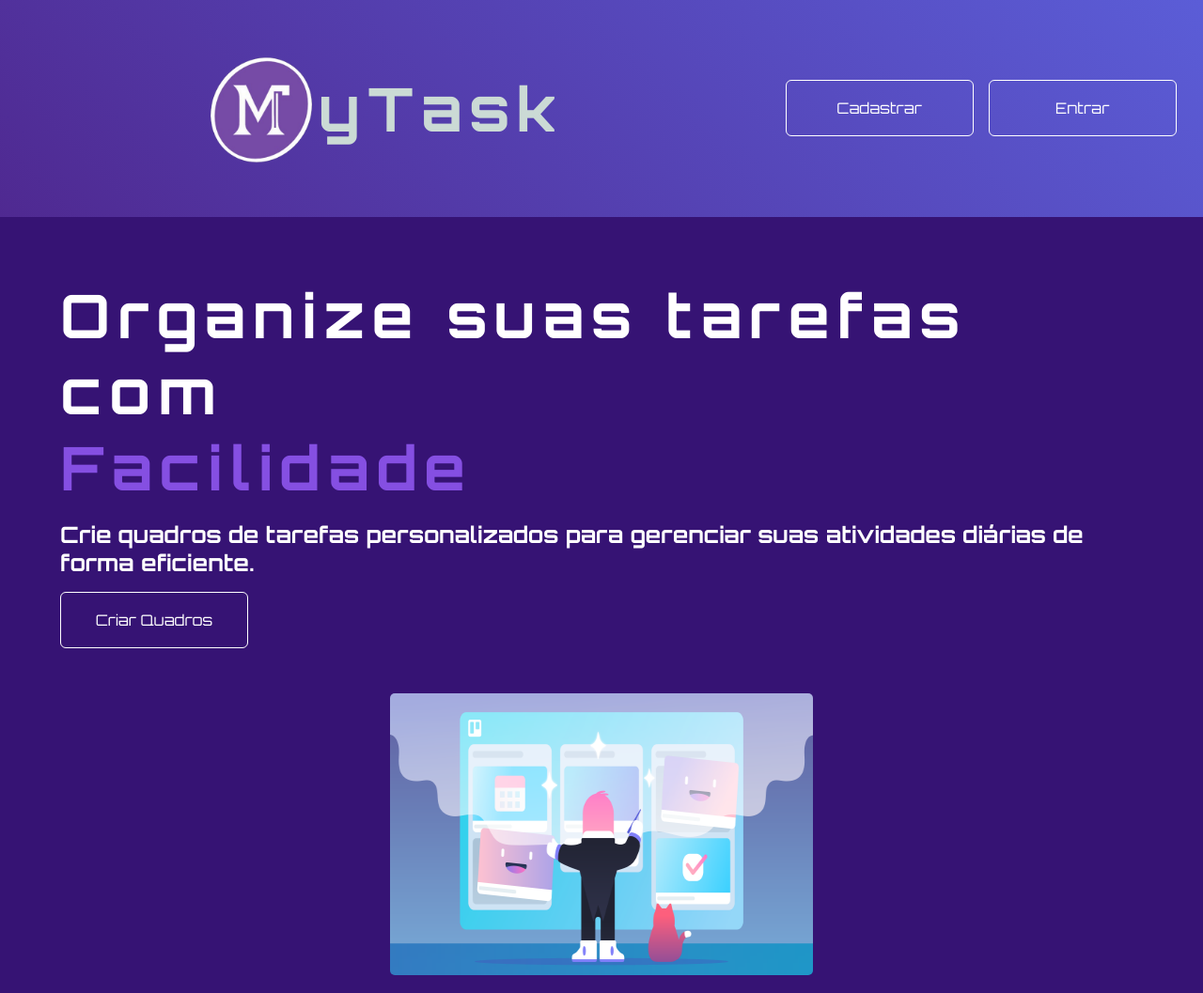
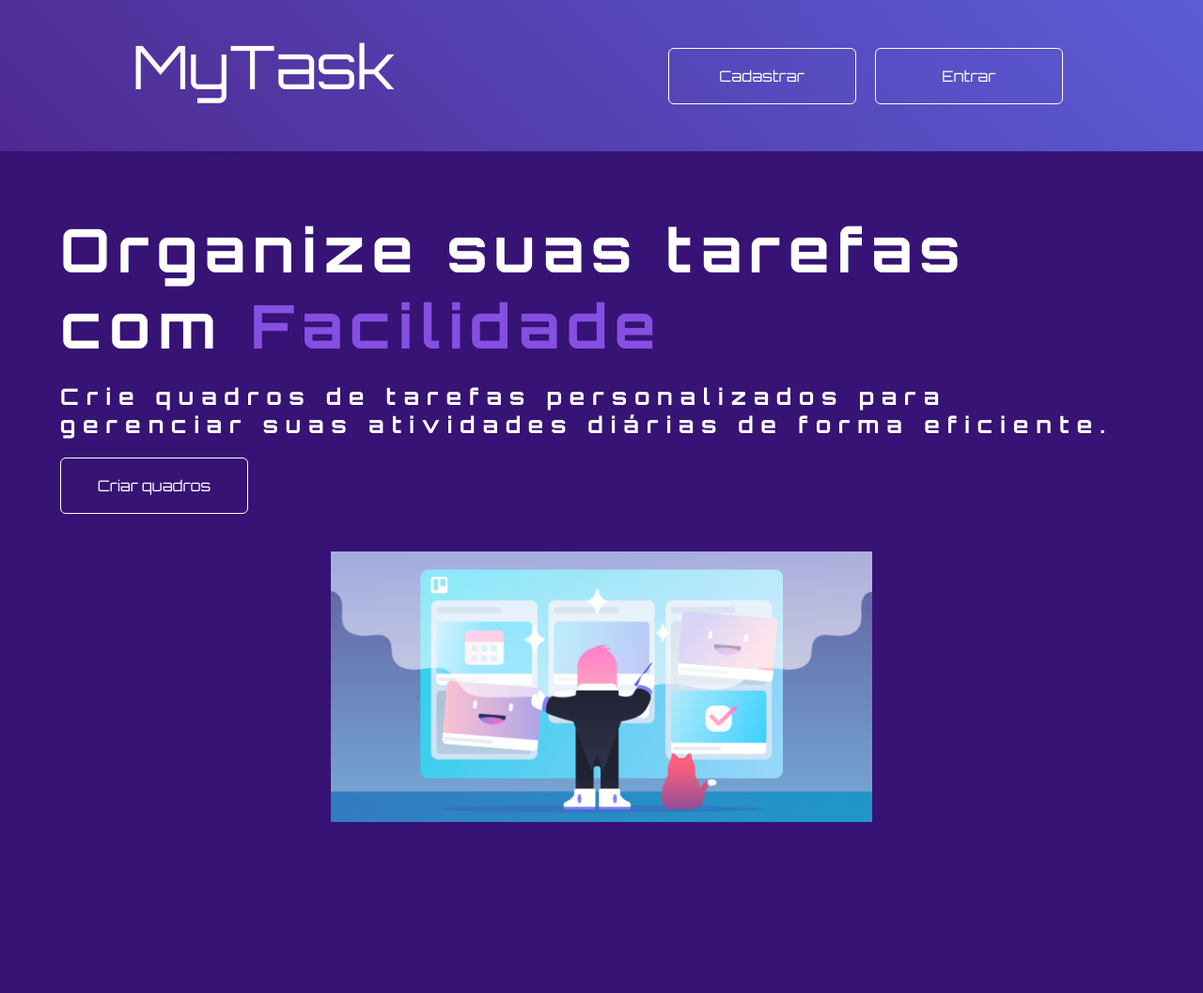
Before and after one commit to FabrizioSsc/Quadro-de-Tarefas-Landing-page, a plain HTML site: page index.html in a window 1280 px wide. Shown: the whole page at 94% size. After the commit the page ends 963 px from the top, so only its background shows below. Drawn offline with Linux system fonts and the light colour scheme.

Commit message:
home screen fixed

```diff
--- a/index.html
+++ b/index.html
@@ -2,37 +2,32 @@
 <html lang="en">
 <head>
     <meta charset="UTF-8">
-    <meta http-equiv="X-UA-Compatible" content="IE=edge">
     <meta name="viewport" content="width=device-width, initial-scale=1.0">
+    <title>My Task</title>
+    <link rel="shortcut icon" href="myTask - interface/imgs/logo.png" type="image/x-icon">
     <link rel="stylesheet" href="style.css">
-    <link rel="shortcut icon" href="myTask - interface/imgs/logo.png" type="image/x-icon">
-    <title>My Task</title>
+
 </head>
 <body>
-    <header>
-
-        <nav id="log">
-            <img id="logo" src="myTask - interface/imgs/logo.png" alt="">
-            <h1 class="title">yTask</h1>
-
-
-        </nav>
-        <div class="box-btn-actions">
-            <button class="btn-action" onclick="window.location.href='myTask - interface/cadastro/index.html'">Cadastrar</button>
-            <button class="btn-action" onclick="window.location.href='myTask - interface/login/index.html'">Entrar</button>
-        </div>
-    </header>
-
-    <main>
-        <section class="first-section">
-            <div>
-                <h1>Organize suas tarefas com <br> <strong>Facilidade</strong></h1>
-                <h2>Crie quadros de tarefas personalizados para gerenciar suas atividades diárias de forma eficiente.</h2>
-         <button class="btn-action link-action"   onclick="window.location.href= 'myTask - interface/quadros/index.html'"  >Criar Quadros</button>
-            </div>
-            <div class="box-img-main">
-                <img class="img-profile" src="myTask - interface/imgs/imagem.png" >
+    <div id="primary-container" style="max-width: 1980px; margin:auto; ">
+        <section id="top-container" style="width:100%; padding-block:30px; background: linear-gradient(45deg, #4f2991 0%, #5b5dd7 ); display:flex; align-items:center; justify-content:space-around; flex-wrap: wrap;">
+            <div id="title" style="font-size:64px; margin-bottom:20px;">MyTask</div>
+            <div id="buttons" style="text-align:center">
+                <button class="btn-header" onclick="window.location.href='myTask - interface/cadastro/index.html'">Cadastrar</button>
+                <button class="btn-header" onclick="window.location.href='myTask - interface/login/index.html'">Entrar</button>
             </div>
         </section>
+        <section id="home">
+            <div id="title-home">Organize suas tarefas com <span style="color:#854fe2;">Facilidade</span></div>
+            <br>
+            <div id="description-home" >Crie quadros de tarefas personalizados para gerenciar suas atividades diárias de forma eficiente.</div>
+            <br>
+            <button class="btn-header" style="margin:0px;" onclick="window.location.href= 'myTask - interface/quadros/index.html'">Criar quadros</button>
+            <div id="img-home" style="width:100%; text-align:center; margin-top:40px">
+                <img src="myTask - interface/imgs/imagem.png" alt="" style="width:50%;  min-width:350px; ">
+            </div>
+        </section>
+        <br>
+    </div>
 </body>
 </html>
--- a/style.css
+++ b/style.css
@@ -1,220 +1,66 @@
 @import url('https://fonts.googleapis.com/css2?family=Orbitron:wght@400..900&display=swap');
-
-:root{
-    --white: #fff;
-    --dark1: #34344e;
-    --dark2: #3a415a;
-    --dark3: #566981;
-    --dark4: #89a7b1;
-    --dark5: #cbdad5;
-    --cyan1: #70e3ea;
-    --primary-color: #854fe2;
-}
 
 *{
     margin: 0;
     padding: 0;
-    font-family: "Orbitron";
-}
-#log{
-    margin: -15;
-    gap: 1px;
-}
-.title{
-    position: relative;
-    left: -35px;
 
 }
-#logo{
 
-    width: 25%;
-    height: 25%;
-    border-radius: 50%;
-    margin-top: 15px;
+html, body {
+    width:100%;
+    min-width:370px;
+    height:100%;
+    font-family: "Orbitron";
+    background-color: #361374;
+    color:white;
 }
 
-h2{
-    color: white;
+.btn-header {
+    color:white;
+    background-color:transparent;
+
+    width:200px;
+    height:60px;
+    padding:10px;
+    margin:8px;
+
+    cursor:pointer;
+
+    border:1px solid white;
+    border-radius:6px;
+
+    font-size:100%;
+    font-family: "Orbitron";
+
+    transition: .4s ease;
 }
 
-::-webkit-scrollbar {
-    width: 10px;
+.btn-header:hover {
+
+    background-color:  #566981;
+    border: 1px solid #566981;
 }
 
-::-webkit-scrollbar-track {
-    background: var(--dark2);
+#home {
+    text-align:left; font-weight:bolder; margin:64px; letter-spacing: 8px;
 }
 
-::-webkit-scrollbar-thumb {
-    background: var(--dark3);
+#title-home {
+    font-size: 64px;
 }
 
-::-webkit-scrollbar-thumb:hover {
-    background: var(--dark4);
+#description-home {
+    font-size:24px;
 }
 
-body{
-    background-color: #361374;
-    background-size: 400%;
-    height: 100vh;
-    font-family: 'Lato';
+@media only screen and (max-width:520px) {
+    #home {
+        margin:16px;
+    }
+    #title-home {
+        font-size:34px;
+    }
+    #description-home {
+        font-size:22px;
+    }
 }
-
-header{
-    display: flex;
-    justify-content: space-around;
-    align-items: center;
-    gap: 1rem;
-    flex-wrap: wrap;
-    padding: .8rem;
-    background: linear-gradient(45deg, #4f2991 0%, #5b5dd7 );
-    min-height: 50px;
-}
-
-.box-img-header{
-    height: 100%;
-}
-
-.img-logo{
-    height: 100%;
-    max-height: 60px;
-}
-
-nav{
-    display: flex;
-    gap: 2rem;
-    justify-content: center;
-    align-items: center;
-    flex-wrap: wrap;
-}
-
-.nav-links{
-    text-decoration: none;
-    color: var(--white);
-}
-
-.nav-links:hover{
-    color: var(--dark4);
-    text-decoration: underline;
-    transition: .4s;
-}
-
-.box-btn-actions{
-    display: flex;
-    gap: 1rem;
-}
-
-:is(button,.link-action){
-    padding: .6rem;
-    font-size: .9rem;
-    border-radius: 6px;
-    cursor: pointer;
-    transition: .4s;
-}
-
-.btn-action{
-    background-color: transparent;
-    border: 1px solid var(--white);
-    color: var(--white);
-    width: 200px;
-    height: 60px;
-    font-size: 100%;
-}
-
-.btn-action:hover{
-    background-color:  var(--dark3);
-    border: 1px solid var(--dark3);
-}
-
-.link-action{
-    text-decoration: none;
-    width: 200px;
-    text-align: center;
-}
-
-main{
-    display: flex;
-    flex-direction: column;
-    gap: 2rem;
-}
-
-section{
-    padding: 4rem;
-}
-
-.first-section{
-    display: flex;
-    justify-content: space-evenly;
-    align-items: center;
-    gap: 2rem;
-    min-height: 650px;
-    flex-wrap: wrap;
-}
-
-.first-section > div{
-    display: flex;
-    flex-direction: column;
-    gap: 1rem;
-    min-width: 300px;
-}
-
-h1{
-    font-size: 4rem;
-    letter-spacing: 8px;
-    color: var(--white);
-}
-
-strong{
-    color: var( --primary-color);
-}
-
-.first-section p{
-    color: var(--white);
-}
-
-.first-section button{
-    width: 200px;
-}
-
-.box-img-main{
-    max-width: 450px;
-    padding: 1rem;
-}
-
-.img-profile{
-    width: 100%;
-    height: 300px;
-    border-radius: 5px;
-}
-
-:is(.second-section, .fourth-section){
-    background-color: var(--dark2);
-    display: flex;
-    flex-direction: column;
-    gap: 1rem;
-    align-items: center;
-}
-
-.title{
-    color: var(--dark5);
-}
-
-.second-section div{
-    display: flex;
-    justify-content: center;
-    align-items: center;
-    gap: 2rem;
-    flex-wrap: wrap;
-}
-
-.second-section p{
-    color: var(--dark4);
-    font-weight: bold;
-    letter-spacing: 2px;
-}
-
-.second-section p:hover{
-    color: var(--dark5);
-    transition: .4s;
-    cursor: default;
-}
```
Also changed, not shown: myTask - interface/quadros/index.html (+1 -1 lines), myTask - interface/quadros/style.css (line endings or trailing spaces).
